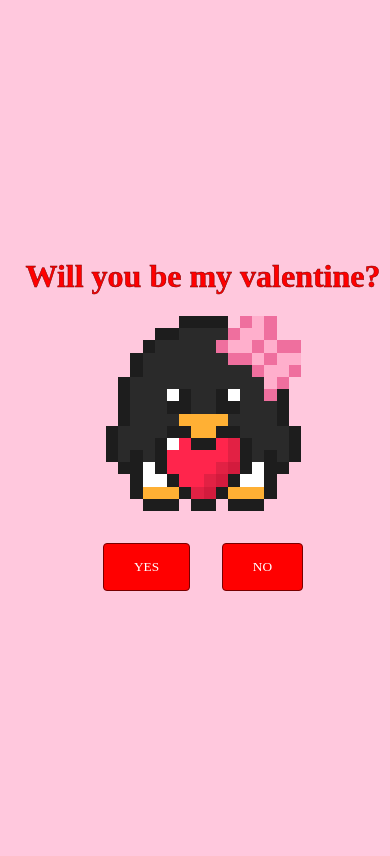
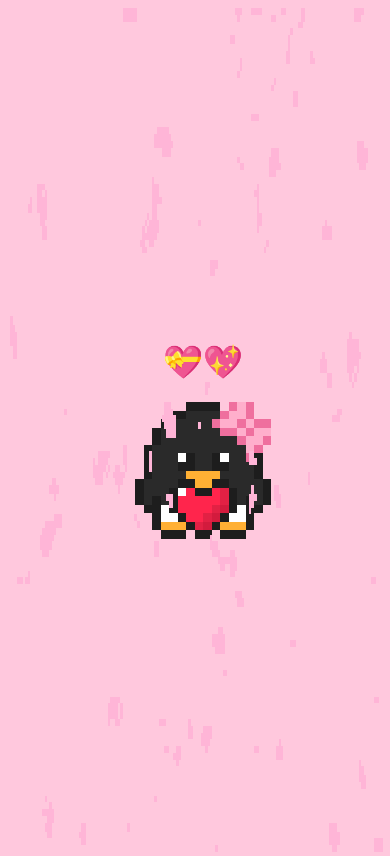
Before and after one commit to nadildk/will-you-be-my-valentine, a plain HTML site: page index.html in a window 390 px wide. Both pictures are taken after a click on the button "YES". Drawn offline with Linux system fonts and the light colour scheme; a web font is replaced by a local one.

Commit message:
Page functionality + sound effects

```diff
--- a/index.css
+++ b/index.css
@@ -2,15 +2,24 @@
 
 :root {
     --secondary-color: #780000;
+    --main-font: "Darumadrop One", serif;
 }
 
-html, bpdy {
+html, body {
     height: 100vh;
     width: 100vw;
-    font-family: "Darumadrop One", serif;
+    font-family: var(--main-font);
     font-weight: 400;
     font-style: normal;
+    min-width: 400px;
+}
+
+body {
     background-color: #ffc8dd;
+}
+
+img {
+    image-rendering: pixelated;
 }
 
 h1 {
@@ -25,14 +34,14 @@ h1 {
     flex-direction: column;
     justify-content: center;
     align-items: center;
+    position: relative;
 }
 
 .container img {
-    width: 50%;
+    width: 35%;
     height: auto;
     max-width: 400px;
     max-height: 400px;
-    image-rendering: pixelated;
 }
 
 .buttons-container {
@@ -53,7 +62,8 @@ h1 {
     background-color: red;
     color: white;
     height: 3rem;
-    font-family: "Darumadrop One", serif;
+    font-family: var(--main-font);
+    width: 5rem;
 }
 
 .buttons-container button:hover {
@@ -67,3 +77,31 @@ h1 {
     background-color: var(--secondary-color);
     border-color: var(--secondary-color);
 }
+
+.flowerPetals {
+    display: none;
+    visibility: hidden;
+    position: absolute;
+    width: 100vw;
+    height: 100vh;
+    z-index: 10;
+    pointer-events: none;
+}
+
+.flowerPetals img {
+    height: 100%;
+    width: 100%;
+}
+
+@media (1250px <= width) {
+    h1 {
+        font-size: 4rem;
+    }
+}
+
+@media (650px >= width) {
+    h1 {
+        font-size: 2rem;
+    }
+
+}
--- a/index.html
+++ b/index.html
@@ -4,16 +4,22 @@
     <meta charset="UTF-8">
     <meta name="viewport" content="width=device-width, initial-scale=1.0">
     <link rel="stylesheet" href="index.css">
-    <title>Document</title>
+    <title>Will you be my Valentine?</title>
 </head>
 <body>
+    <div id="flowerPetals" class="flowerPetals" width="1000px">
+        <img src="assets/flower_petals.gif" alt="Falling flower petals">
+    </div>
     <div class="container">
-        <h1>Will you be my valentine?</h1>
-        <img src="assets/valentine.gif" alt="Penguin holding a heart">
-        <div class="buttons-container">
-            <button>YES</button>
-            <button>NO</button>
+        <h1 id="title">Will you be my valentine?</h1>
+        <img id="penguinImg" src="assets/valentine.gif" alt="Penguin holding a heart">
+        <div id="buttonsContainer" class="buttons-container">
+            <button id="yesButton">YES</button>
+            <button id="noButton">NO</button>
         </div>
+        <audio id="rejectSound" src="assets/sadHamster.mp3"></audio>
+        <audio id="acceptSound" src="assets/laVieEnRose.mp3" loop></audio>
     </div>
+    <script src="main.js"></script>
 </body>
 </html>
--- /dev/null
+++ b/main.js
@@ -0,0 +1,65 @@
+const maxClicks = 7;
+const title = document.getElementById("title");
+const penguinImg = document.getElementById("penguinImg");
+const buttonsContainer = document.getElementById("buttonsContainer");
+const noButton = document.getElementById("noButton");
+const yesButton = document.getElementById("yesButton");
+
+let counter = 0;
+
+function hideButtons() {
+    buttonsContainer.style.display = "none";
+    buttonsContainer.style.visibility = "hidden";
+}
+
+function displayAcceptance() {
+    const flowerPetals = document.getElementById("flowerPetals");
+    const acceptSound = document.getElementById("acceptSound");
+
+    title.textContent = "💝💖";
+
+    flowerPetals.style.display = "block";
+    flowerPetals.style.visibility = "visible";
+
+    acceptSound.play();
+
+    hideButtons();
+}
+
+function displayRejection() {
+    const rejectSound = document.getElementById("rejectSound");
+
+    title.textContent = "oh ok...";
+
+    penguinImg.src = "assets/valentineRejected.gif";
+    document.body.style.backgroundColor = "#a0b2ee";
+
+    rejectSound.play();
+
+    hideButtons();
+}
+
+function randomizeButtonLocation() {
+    const maxX = window.innerWidth - noButton.offsetWidth;
+    const maxY = window.innerHeight - noButton.offsetHeight;
+    const randomX = Math.floor(Math.random() * maxX);
+    const randomY = Math.floor(Math.random() * maxY);
+
+    noButton.style.position = "absolute";
+    noButton.style.left = randomX + "px";
+    noButton.style.top = randomY + "px";
+}
+
+noButton.onclick = function() {
+    counter += 1
+
+    randomizeButtonLocation();
+
+    if (counter === maxClicks) {
+        displayRejection();
+    }
+};
+
+yesButton.onclick = function() {
+    displayAcceptance();
+}
```
Also changed, not shown: assets/flower_petals.gif (added), assets/valentineRejected.gif (added), 2 other files.
